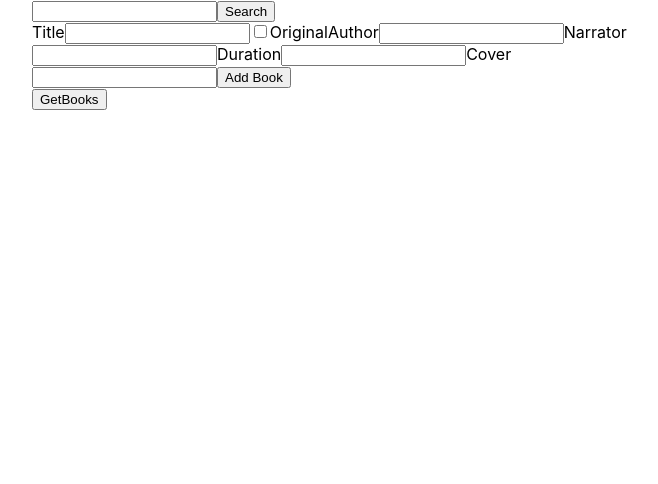
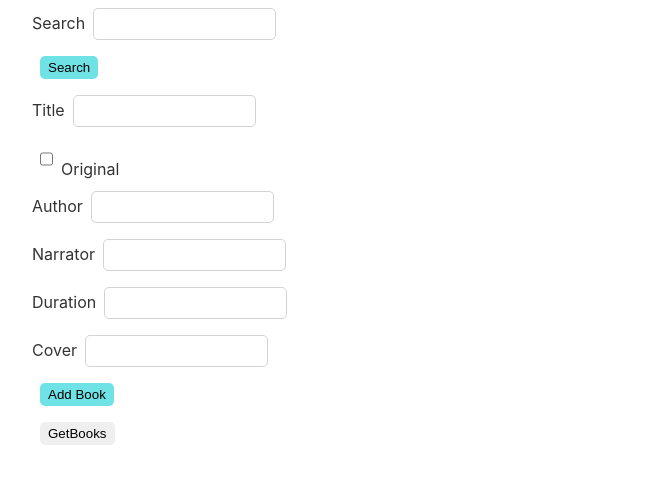
Before and after one commit to alebrij3/beek-api, a React (Create React App) app: page / in a window 1280 px wide. Shown: the top 484 px of the page, without its empty margins (283-941 px from the left). Built offline with nearby package versions, Linux system fonts and the light colour scheme.

Commit message:
ADD add book handler

```diff
--- a/src/App.css
+++ b/src/App.css
@@ -1,14 +1,57 @@
+* {
+  box-sizing: border-box;
+}
 .App {
   width: 650px;
   max-width: 100%;
   margin: 0 auto;
+  font-size: 16px;
+  color: #333;
 }
-
-.App-logo {
-  height: 40vmin;
-  pointer-events: none;
+form input {
+  border-radius: 5px;
+  background: none;
+  height: 32px;
+  border: 1px solid lightgray;
+  margin: 8px;
 }
-
+button {
+  border-radius: 5px;
+  padding: 4px 8px;
+  border: none;
+  margin: 8px;
+  cursor: pointer;
+}
+button[type="submit"] {
+  background-color: #6fe2e6;
+  border: none;
+  margin: 8px;
+  cursor: pointer;
+}
+form {
+  display: flex;
+  flex-wrap: wrap;
+}
+form label {
+  width: 100%;
+}
+.remove-btn {
+  color: red;
+  background: none;
+  padding: 0;
+  font-weight: normal;
+  text-decoration: underline;
+}
+.book-row {
+  margin: 8px 0;
+  font-size: 0.9rem;
+}
+.title, .author {
+  margin: 0;
+}
+.title {
+  font-weight: bold;
+}
 @media (prefers-reduced-motion: no-preference) {
   .App-logo {
     animation: App-logo-spin infinite 20s linear;
--- a/src/api-config.js
+++ b/src/api-config.js
@@ -1,5 +1,5 @@
 const config = {
-  TOKEN: "CFPAT-LBtveUvtDi7YjAhsyNzZURthngcrVnIr53eOZjYnxuc",
+  TOKEN: "",
   BASE_URL: "https://api.contentful.com/",
   SPACE_ID: "1t4hjzo7y0kb",
   ENVIRONMENT: "master",
--- a/src/components/Search.jsx
+++ b/src/components/Search.jsx
@@ -5,7 +5,7 @@ import AudiobookRow from './AudiobookRow';
 const Search = () => {
   const [allAudiobooks, setAllAudiobooks] = useState([])
 
-  function getAllAudiobooks() {
+  const getAllAudiobooks = () => {
     const requestOptions = {
       method: 'GET',
       headers: {
@@ -22,36 +22,88 @@ const Search = () => {
       .catch(error => console.log('error', error));
   }
 
+  const addAudiobook = (e) => {
+    e.preventDefault()
+    const target = e.target
+    console.log(target.original.checked)
+    const audiobook = {
+      "fields": {
+        "title": {
+          "es-MX": target.title.value
+        },
+        "is_original": {
+          "es-MX": target.original.checked
+        },
+        "street_date": {
+          "es-MX": "2020-12-25T00:00-06:00"
+        },
+        "cost_per_play": {
+          "es-MX": 90
+        },
+        "authors": {
+          "es-MX": [
+            target.author.value
+          ]
+        },
+        "narrators": {
+          "es-MX": [
+            target.narrator.value
+          ]
+        },
+        "duration": {
+          "es-MX": target.duration.value
+        },
+        "cover": {
+          "es-MX": target.cover.value
+        }
+      }
+    }
+    const requestOptions = {
+      method: 'POST',
+      headers: {
+        "Content-Type": "application/json",
+        "X-Contentful-Content-Type": config.CONTENT_TYPE_ID,
+        "Authorization": `Bearer ${config.TOKEN}`
+      },
+      body: JSON.stringify(audiobook)
+    };
+    fetch(`${config.BASE_URL}spaces/${config.SPACE_ID}/environments/${config.ENVIRONMENT}/entries`, requestOptions)
+      .then(response => response.json())
+      .then(result => console.log(result))
+      .catch(error => console.log('error', error));
+  }
+
   return(
     <>
     <form action="">
-      <label htmlFor="">
+      <label htmlFor="">Search
         <input type="text"/>
       </label>
 
       <button type="submit">Search</button>
     </form>
-    <form action="">
+
+    <form action="" onSubmit={addAudiobook}>
       <label htmlFor=""> Title
-        <input type="text"/>
+        <input type="text" name="title"/>
       </label>
       <label htmlFor="">
-        <input type="checkbox"/>
+        <input type="checkbox" name="original"/>
         Original
       </label>
       <label htmlFor="">Author
-        <input type="text"/>
+        <input type="text" name="author" />
       </label>
       <label htmlFor="">Narrator
-        <input type="text"/>
+        <input type="text" name="narrator" />
       </label>
       <label htmlFor="">Duration
-        <input type="text"/>
+        <input type="number" name="duration" />
       </label>
       <label htmlFor="">Cover
-        <input type="text"/>
+        <input type="text" name="cover" />
       </label>
-      <button>Add Book</button>
+      <button type="submit">Add Book</button>
     </form>
     <button onClick={getAllAudiobooks}>GetBooks</button>
     {allAudiobooks.map(item =>
```
